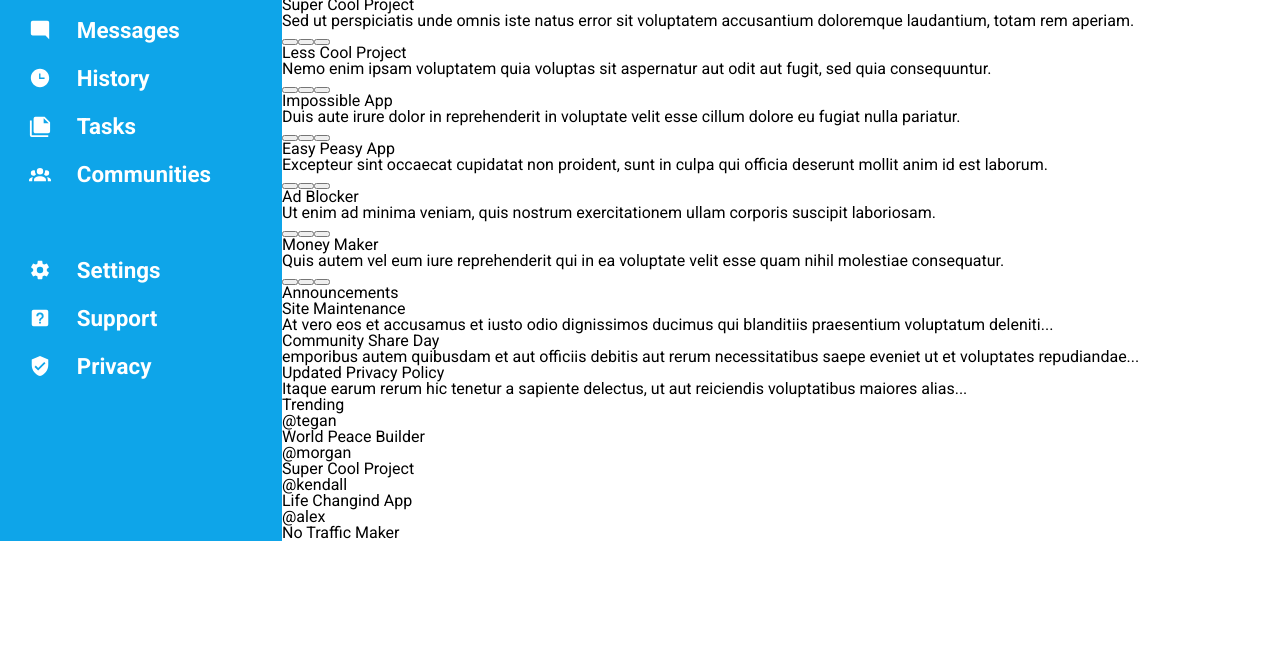
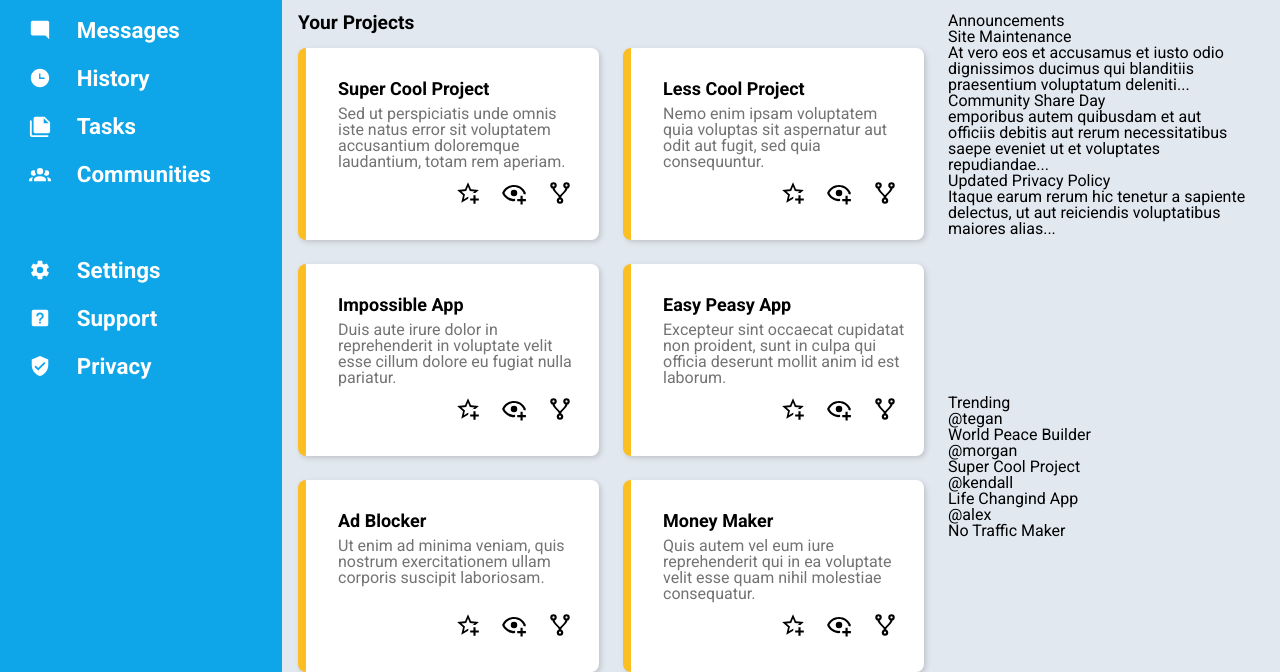
Before and after one commit to TarsisViana/admin-dashboard, a plain HTML site: page index.html in a window 1280 px wide. Shown: the part 204-876 px from the top of the page. Before the commit the page ends 800 px from the top, so only its background shows below. Drawn offline with Linux system fonts and the light colour scheme.

Commit message:
Add projects style and review sizing

```diff
--- a/index.html
+++ b/index.html
@@ -90,10 +90,10 @@
   <header>
     <div class="search-bar-wrapper">
       <form action="" method="get">
-        <button class="search-bar notifications" type="submit"><img src="/assets/magnify.svg"></button>
+        <button class="search-bar notifications header" type="submit"><img src="/assets/magnify.svg"></button>
         <input class="search-bar" type="text" placeholder="search...">
       </form>
-      <button class= "search-bar search-button" type="submit"><img src="/assets/bell-ring-outline.svg"></button>
+      <button class= "search-bar search-button header" type="submit"><img src="/assets/bell-ring-outline.svg"></button>
       <a class="user-icon-small" href=""><img src="/assets/icon-1.png" alt=""></a>
       <a class= "user-name-small" href="">Morgan Oakley</a>
     </div>
@@ -107,9 +107,9 @@
         </div>
       </div>
       <div class="header-buttons">
-        <button id="new" class="header-buttons">New</button>
-        <button id="upload" class="header-buttons">Upload</button>
-        <button id="share" class="header-buttons">Share</button>
+        <button id="new" class="header-buttons header">New</button>
+        <button id="upload" class="header-buttons header">Upload</button>
+        <button id="share" class="header-buttons header">Share</button>
       </div>
     </div>
   </header>
@@ -121,37 +121,98 @@
         <div class="project-card">
           <p class="title">Super Cool Project</p>
           <p class="description">Sed ut perspiciatis unde omnis iste natus error sit voluptatem accusantium doloremque laudantium, totam rem aperiam.</p>
-          <button class="card-button black icon"></button><button class="card-button black icon"></button><button class="card-button black icon"></button></div>
-      </div>
-      <div class="project-wrapper">
+          <div class="button-wrapper">
+            <button class="card-button black icon">
+              <img src="/assets/star-plus-outline.svg" alt="">
+            </button>
+            <button class="card-button black icon">
+              <img src="/assets/eye-plus-outline.svg" alt="">
+            </button>
+            <button class="card-button black icon">
+              <img src="/assets/source-fork.svg" alt="">
+            </button>
+          </div>
+        </div>
+
         <div class="project-card">
           <p class="title">Less Cool Project</p>
           <p class="description">Nemo enim ipsam voluptatem quia voluptas sit aspernatur aut odit aut fugit, sed quia consequuntur.</p>
-          <button class="card-button black icon"></button><button class="card-button black icon"></button><button class="card-button black icon"></button></div>
-      </div>
-      <div class="project-wrapper">
+          <div class="button-wrapper">
+            <button class="card-button black icon">
+              <img src="/assets/star-plus-outline.svg" alt="">
+            </button>
+            <button class="card-button black icon">
+              <img src="/assets/eye-plus-outline.svg" alt="">
+            </button>
+            <button class="card-button black icon">
+              <img src="/assets/source-fork.svg" alt="">
+            </button>
+          </div>
+        </div>
+
         <div class="project-card">
           <p class="title">Impossible App</p>
           <p class="description">Duis aute irure dolor in reprehenderit in voluptate velit esse cillum dolore eu fugiat nulla pariatur.</p>
-          <button class="card-button black icon"></button><button class="card-button black icon"></button><button class="card-button black icon"></button></div>
-      </div>
-      <div class="project-wrapper">
+          <div class="button-wrapper">
+            <button class="card-button black icon">
+              <img src="/assets/star-plus-outline.svg" alt="">
+            </button>
+            <button class="card-button black icon">
+              <img src="/assets/eye-plus-outline.svg" alt="">
+            </button>
+            <button class="card-button black icon">
+              <img src="/assets/source-fork.svg" alt="">
+            </button>
+          </div>
+        </div>
+
         <div class="project-card">
           <p class="title">Easy Peasy App</p>
           <p class="description">Excepteur sint occaecat cupidatat non proident, sunt in culpa qui officia deserunt mollit anim id est laborum.</p>
-          <button class="card-button black icon"></button><button class="card-button black icon"></button><button class="card-button black icon"></button></div>
-      </div>
-      <div class="project-wrapper">
+          <div class="button-wrapper">
+            <button class="card-button black icon">
+              <img src="/assets/star-plus-outline.svg" alt="">
+            </button>
+            <button class="card-button black icon">
+              <img src="/assets/eye-plus-outline.svg" alt="">
+            </button>
+            <button class="card-button black icon">
+              <img src="/assets/source-fork.svg" alt="">
+            </button>
+          </div>
+        </div>
+
         <div class="project-card">
           <p class="title">Ad Blocker</p>
           <p class="description">Ut enim ad minima veniam, quis nostrum exercitationem ullam corporis suscipit laboriosam.</p>
-          <button class="card-button black icon"></button><button class="card-button black icon"></button><button class="card-button black icon"></button></div>
-      </div>
-      <div class="project-wrapper">
+          <div class="button-wrapper">
+            <button class="card-button black icon">
+              <img src="/assets/star-plus-outline.svg" alt="">
+            </button>
+            <button class="card-button black icon">
+              <img src="/assets/eye-plus-outline.svg" alt="">
+            </button>
+            <button class="card-button black icon">
+              <img src="/assets/source-fork.svg" alt="">
+            </button>
+          </div>
+        </div>
+
         <div class="project-card">
           <p class="title">Money Maker</p>
           <p class="description">Quis autem vel eum iure reprehenderit qui in ea voluptate velit esse quam nihil molestiae consequatur.</p>
-          <button class="card-button black icon"></button><button class="card-button black icon"></button><button class="card-button black icon"></button></div>
+          <div class="button-wrapper">
+            <button class="card-button black icon">
+              <img src="/assets/star-plus-outline.svg" alt="">
+            </button>
+            <button class="card-button black icon">
+              <img src="/assets/eye-plus-outline.svg" alt="">
+            </button>
+            <button class="card-button black icon">
+              <img src="/assets/source-fork.svg" alt="">
+            </button>
+          </div>
+        </div>
       </div>
     </section>
 
--- a/styles.css
+++ b/styles.css
@@ -52,13 +52,17 @@ table {
 :root{
   --blue-background: #0ea5e9;
   --grey-background: #e2e8f0;
+  --grey-text: #737373;
+  --yellow-border: #fbbf24;
 }
 
 body{
   margin: auto;
   display: grid;
   grid-template-columns: 1fr 4fr;
+  grid-template-rows: auto 1fr;
   font-family: Roboto ,Helvetica, sans-serif;
+  height: 100vh;
 }
 
 a{
@@ -125,6 +129,7 @@ header{
   padding: 16px 70px 16px 40px;
   box-shadow: 0px 0px 10px rgba(128, 128, 128, 0.342);
   clip-path: inset(0px 0px -10px 0);
+  min-width: 800px;
 }
 
 div.search-bar-wrapper{
@@ -148,8 +153,12 @@ button.search-bar{
   border: none;
 }
 
+button.header:hover{
+  box-shadow: 2px 2px 3px #68686850;
+}
+
 button:hover{
-  box-shadow: 2px 2px 3px #68686850;
+  cursor:pointer;
 }
 
 input.search-bar{
@@ -212,7 +221,7 @@ p#greeting{
 }
 
 p.user-name{
-  font-size: 2rem;
+  font-size: 1.5rem;
 }
 
 div.header-buttons{
@@ -230,3 +239,69 @@ button.header-buttons{
   border-radius: 2rem;
   border: none
 }
+
+div.main{
+  background-color: var(--grey-background);
+  display: grid;
+  grid-template-columns: 1fr auto;
+  grid-template-rows: auto auto;
+  padding: 32px 32px 0 16px;
+  gap: 1.5rem;
+}
+
+section.projects{
+  grid-row: span 2;
+
+}
+
+h2.projects{
+  font-size: 1.2rem;
+  font-weight: 600;
+  margin-bottom: 1rem;
+}
+
+div.project-cards-wrapper{
+  display: grid;
+  grid-template-columns: 1fr 1fr;
+  gap: 1.5rem;
+}
+
+div.project-card{
+  padding: 2rem 1rem 1.5rem 2rem;
+  background-color: white;
+  border-radius: 8px;
+  border-left: 8px solid var(--yellow-border);
+  display: grid;
+  grid-template-rows: auto auto 1fr;
+  box-shadow: 2px 2px 5px rgba(128, 128, 128, 0.342);
+}
+
+div.project-card p.title{
+  font-weight: 600;
+  font-size: 1.125rem;
+  margin-bottom: 0.5rem;
+}
+
+div.project-card p.description{
+  color: var(--grey-text);
+}
+
+button.card-button{
+  background-color: transparent;
+  border: none;
+  height: 46px;
+  width: 46px;
+  padding: 10px;
+}
+div.button-wrapper{
+  display: flex;
+  height: fit-content;
+  justify-content: end;
+  align-self: flex-end;
+}
+
+
+section.announcements,
+section.trending{
+  width: 300px
+}
```
